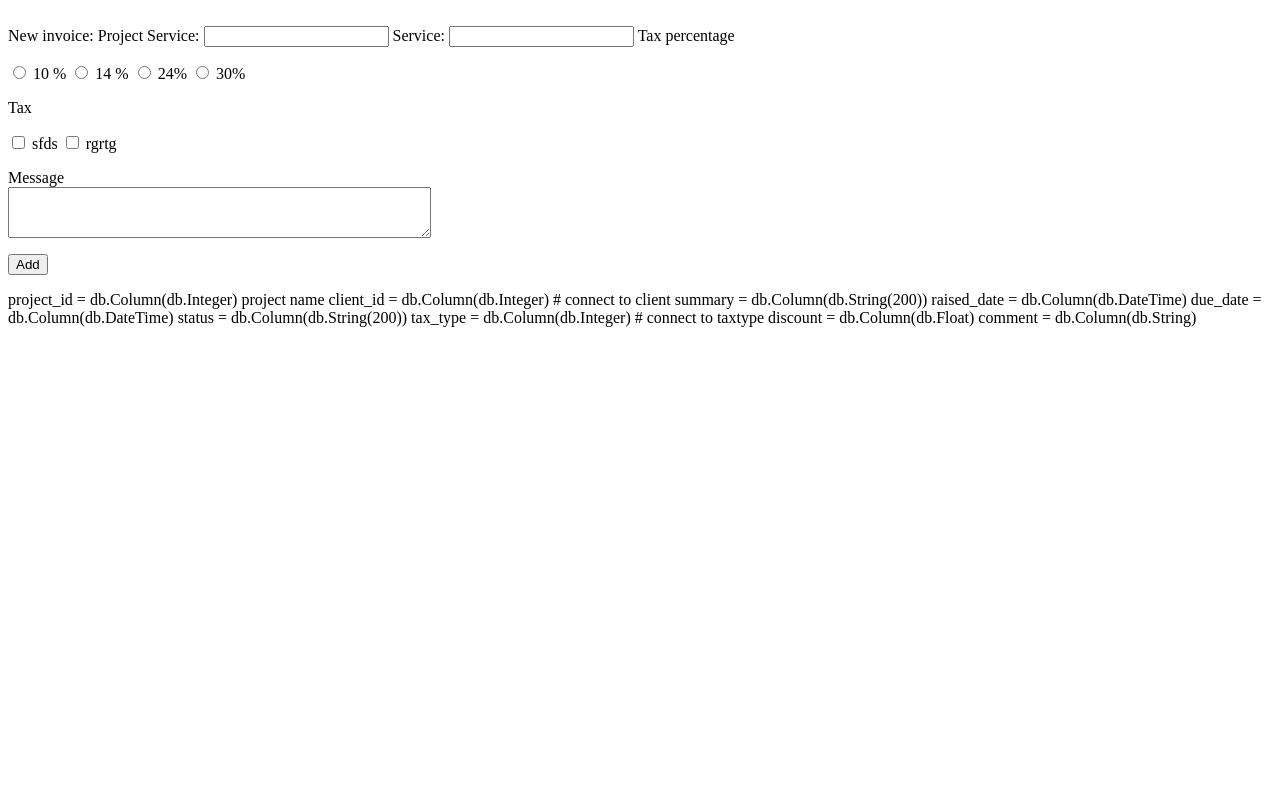
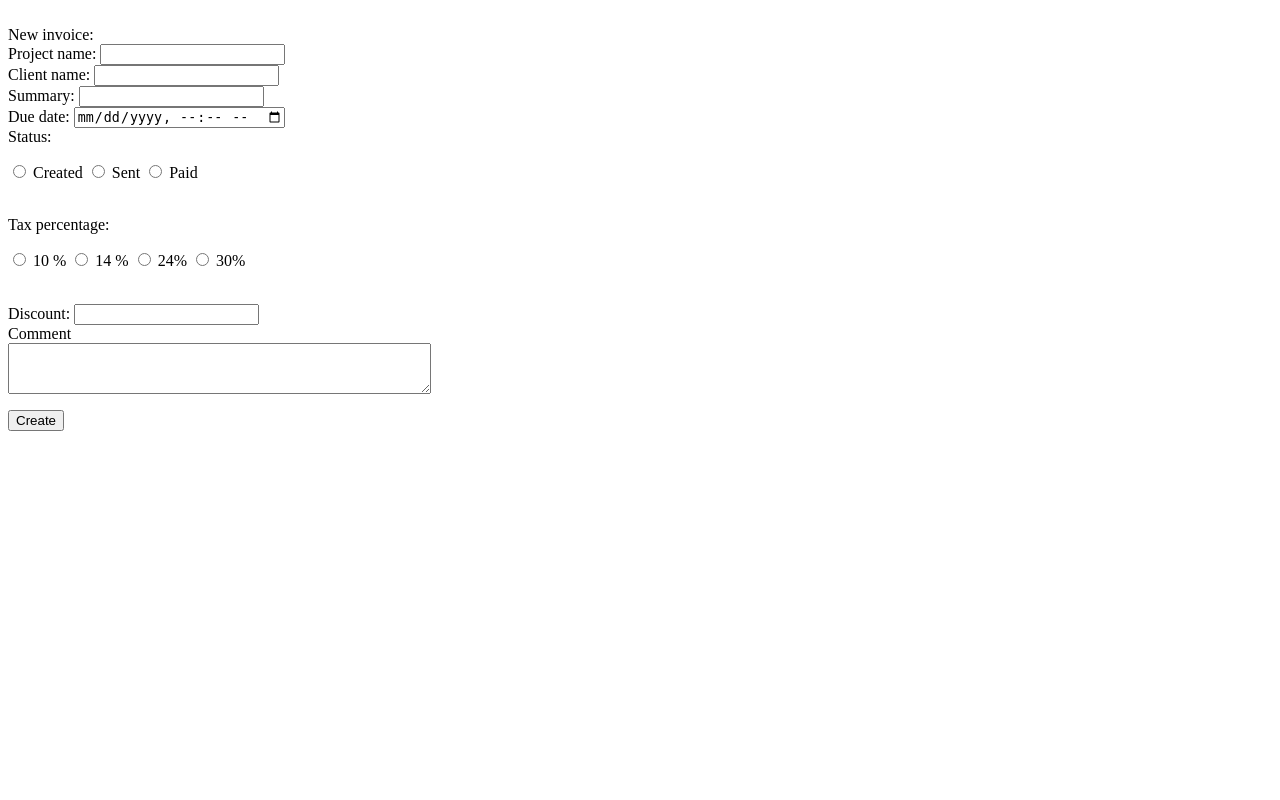
Before and after one commit to r-elsa/invoicing, a Flask app: template templates/create_invoice.html in a window 1280 px wide. Run offline with Flask 3, Linux system fonts and the light colour scheme; the template is opened without the code that fills it, so the values that code supplies are empty.

Commit message:
create invoice works

```diff
--- a/app.py
+++ b/app.py
@@ -59,7 +59,7 @@ class Project(db.Model):
 class Invoice(db.Model):
     __tablename__="invoices"
     id = db.Column(db.Integer, primary_key =True)
-    user = db.Column(db.Integer)  # user
+    logged_user = db.Column(db.Integer)  # user
     project_name = db.Column(db.String(200))  ## key to Project -name
     client_name = db.Column(db.String(200)) # connect to client
     summary = db.Column(db.String(200))
@@ -71,8 +71,8 @@ class Invoice(db.Model):
     comment = db.Column(db.String)
 
 
-    def __init__(self, user,project_name, client_name, summary, raised_date, due_date, status, tax_type, discount, comment):
-        self.user =user
+    def __init__(self, logged_user,project_name, client_name, summary, raised_date, due_date, status, tax_type, discount, comment):
+        self.logged_user = logged_user
         self.project_name=project_name
         self.client_name=client_name
         self.summary=summary
@@ -141,13 +141,43 @@ def signup():
 
 @app.route("/dashboard", methods=["POST"])
 def dashboard():
-    username = request.form["username"]
-    password = request.form["password"]
-    returntemplate = render_template("dashboard.html", username=username, password=password)
+
+    # render all invoices for logged in user
+
+
+
+
     referralroute = request.referrer
+    returntemplate = render_template("dashboard.html")
+
+    # create invoice
+    if referralroute[-13:]=="createinvoice":
+
+        logged_user = 2 # user id - from session data
+        project_name = request.form["project_name"]  ## key to Project -name, not id
+        client_name = request.form["client_name"] # connect to client name , not id
+        summary = request.form["summary"]
+        raised_date = datetime.now()
+        due_date = request.form["due_date"]
+        status = request.form["status"]
+        tax_type = request.form["tax_type"] # connect to taxtype
+        discount = request.form["discount"]
+        comment = request.form["comment"]
+
+
+
+        sql = "INSERT INTO invoices (logged_user, project_name, client_name, summary, raised_date, due_date, status, tax_type,discount,comment) VALUES (:logged_user, :project_name, :client_name, :summary, :raised_date, :due_date, :status, :tax_type, :discount,:comment)"
+        db.session.execute(text(sql), {"logged_user":logged_user,  "project_name": project_name, "client_name": client_name, "summary":summary, "raised_date":raised_date, "due_date":due_date, "status":status, "tax_type": tax_type,"discount":discount,"comment":comment})
+        db.session.commit()
+        return returntemplate
+
+
+
 
     # sign up
-    if referralroute[-6:]=="signup":
+    elif referralroute[-6:]=="signup":
+        username = request.form["username"]
+        password = request.form["password"]
         #is username alredy taken
         sql = "SELECT id, username FROM users WHERE username LIKE :username"
         result = db.session.execute(text(sql), {"username":"%"+username+"%"})
@@ -163,12 +193,13 @@ def dashboard():
     #login
 
     else:
+        username = request.form["username"]
+        password = request.form["password"]
         sql = "SELECT id, email FROM users WHERE username LIKE :username AND password LIKE :password"
         result = db.session.execute(text(sql), {"username":"%"+username+"%", "password":"%"+password+"%"})
         soughtuser = result.fetchall()
         if (len(soughtuser)) == 0:
             returntemplate = render_template("login.html", errormessage = "Wrong username or password")
-
 
     return returntemplate
 
@@ -177,23 +208,6 @@ def dashboard():
 
 @app.route("/createinvoice", methods=["POST"])
 def create_new_invoice():
-
-    user = "elsa" # user id - from session data
-    project_name = request.form["project_name"]  ## key to Project -name, not id
-    client_name = request.form["client_name"] # connect to client name , not id
-    summary = request.form["summary"]
-    raised_date = datetime.now()
-    due_date = request.form["due_date"]
-    status = request.form["status"]
-    tax_type = request.form["tax_type"] # connect to taxtype
-    discount = request.form["discount"]
-    comment = request.form["comment"]
-
-    sql = "INSERT INTO invoices (user, project_name, client_name, summary, raised_date, due_date, status, tax_type,discount,comment) VALUES (:user, :project_name, :client_name, :summary, :raised_date, :due_date, :status, :tax_type, :discount,:comment)"
-    db.session.execute(text(sql), {"user":user,  "project_name": project_name, "client_name": client_name, "summary":summary, "raised_date":raised_date, "due_date":due_date, "status":status, "tax_type": tax_type,"discount":discount,"comment":comment})
-    db.session.commit()
-
-
     return render_template("create_invoice.html")
 
 
--- a/templates/create_invoice.html
+++ b/templates/create_invoice.html
@@ -1,49 +1,59 @@
 
 
-<form action="/" method="POST">
+<form action="/dashboard" method="POST">
 
   <br>
   New invoice:
+  <br>
 
-  Project Service:
+  Project name:
 
-  <input type="text" name="service">
+  <input type="text" name="project_name">
+
+  <br>
+
+    Client name:
+
+    <input type="text" name="client_name">
+
+    <br>
+    Summary:
+
+    <input type="text" name="summary">
+
+    <br>
+    Due date:
+ <input type="datetime-local" name="due_date">
+
+ <br>
+    Status:
+    <p>
+      <input type="radio" name="status" value="created"> Created
+      <input type="radio" name="status" value="sent"> Sent
+      <input type="radio" name="status" value="paid"> Paid
+
+      <p>
+
+        <br>
+      Tax percentage:
+    <p>
+    <input type="radio" name="tax_type" value="10"> 10 %
+    <input type="radio" name="tax_type" value="14"> 14 %
+    <input type="radio" name="tax_type" value="24"> 24%
+    <input type="radio" name="tax_type" value="30"> 30%
+
+    <p>
 
 
+    <br>
+    Discount:
 
-    Service:
+    <input type="number" step="0.05" name="discount">
 
-    <input type="text" name="service">
+    <br>
+    Comment <br>
+    <textarea name="comment" rows="3" cols="50"></textarea>
+    <p>
 
-
-
-      Tax percentage
-    <p>
-    <input type="radio" name="taxpercentage" value="ten"> 10 %
-    <input type="radio" name="taxpercentage" value="fourteen"> 14 %
-    <input type="radio" name="taxpercentage" value="twentyfour"> 24%
-    <input type="radio" name="taxpercentage" value="thirty"> 30%
-
-    <p>
-    Tax
-    <p>
-    <input type="checkbox" name="hh" value="A"> sfds
-    <input type="checkbox" name="hh" value="B"> rgrtg
-    <p>
-    Message <br>
-    <textarea name="message" rows="3" cols="50"></textarea>
-    <p>
-    <input type="submit" value="Add">
+    <input type="submit" value="Create">
     </form>
-
-
-
-    project_id = db.Column(db.Integer)  project name
-    client_id = db.Column(db.Integer) # connect to client
-    summary = db.Column(db.String(200))
-    raised_date = db.Column(db.DateTime)
-    due_date = db.Column(db.DateTime)
-    status = db.Column(db.String(200))
-    tax_type = db.Column(db.Integer)  # connect to taxtype
-    discount = db.Column(db.Float)
-    comment = db.Column(db.String)
```
